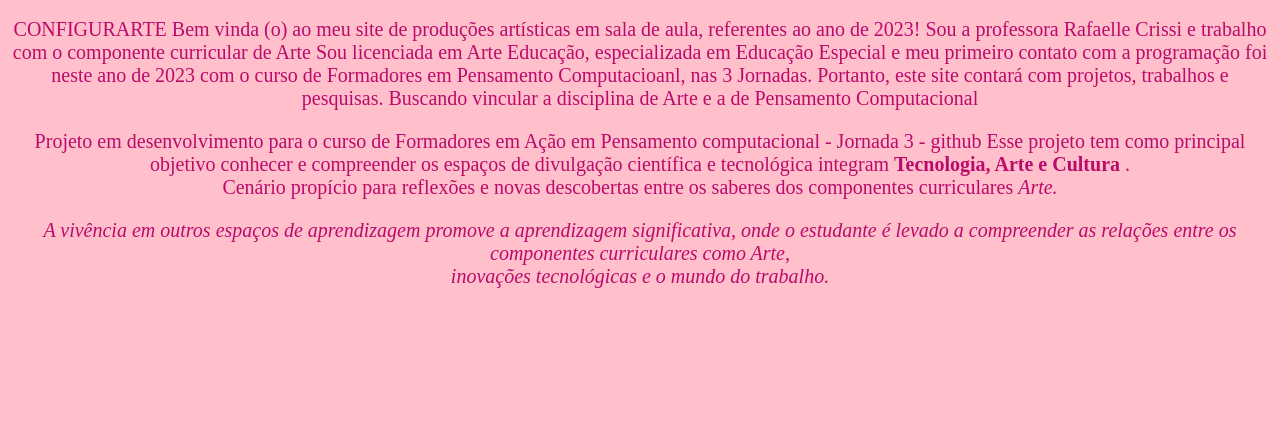
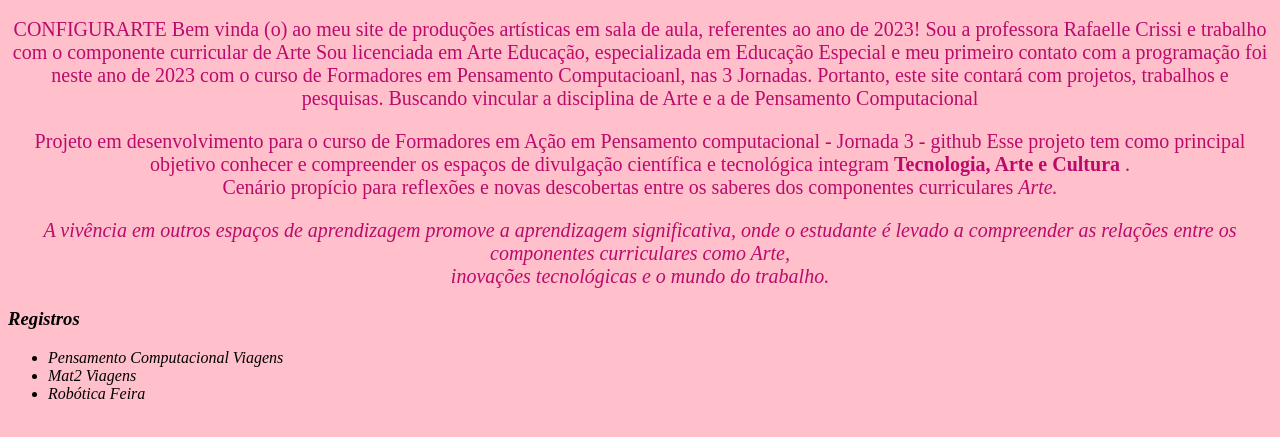
Before and after one commit to RafaCrissi/Rafa-PCEM-J3, a plain HTML site: page index.html in a window 1280 px wide. Shown: the part 159-596 px from the top of the page. Drawn offline with Linux system fonts and the light colour scheme.

Commit message:
Update index.html

```diff
--- a/index.html
+++ b/index.html
@@ -30,5 +30,15 @@ Portanto, este site contará com projetos, trabalhos e pesquisas. Buscando vincu
         <p> A vivência em outros espaços de aprendizagem promove a aprendizagem significativa,
         onde o estudante é levado a compreender as relações entre os componentes curriculares como Arte, <br>
         inovações tecnológicas e o mundo do trabalho.</p>
-</body>
+           </div>
+     <div class="lista">
+          <h3 class="titulo-centralizado"> Registros</h3>
+        <ul>
+          <li> Pensamento Computacional Viagens</li>
+          <li> Mat2 Viagens</li>
+          <li> Robótica Feira </li>
+        </ul>
+     </div>
+     </section>
+     </body>
  </html>
```
